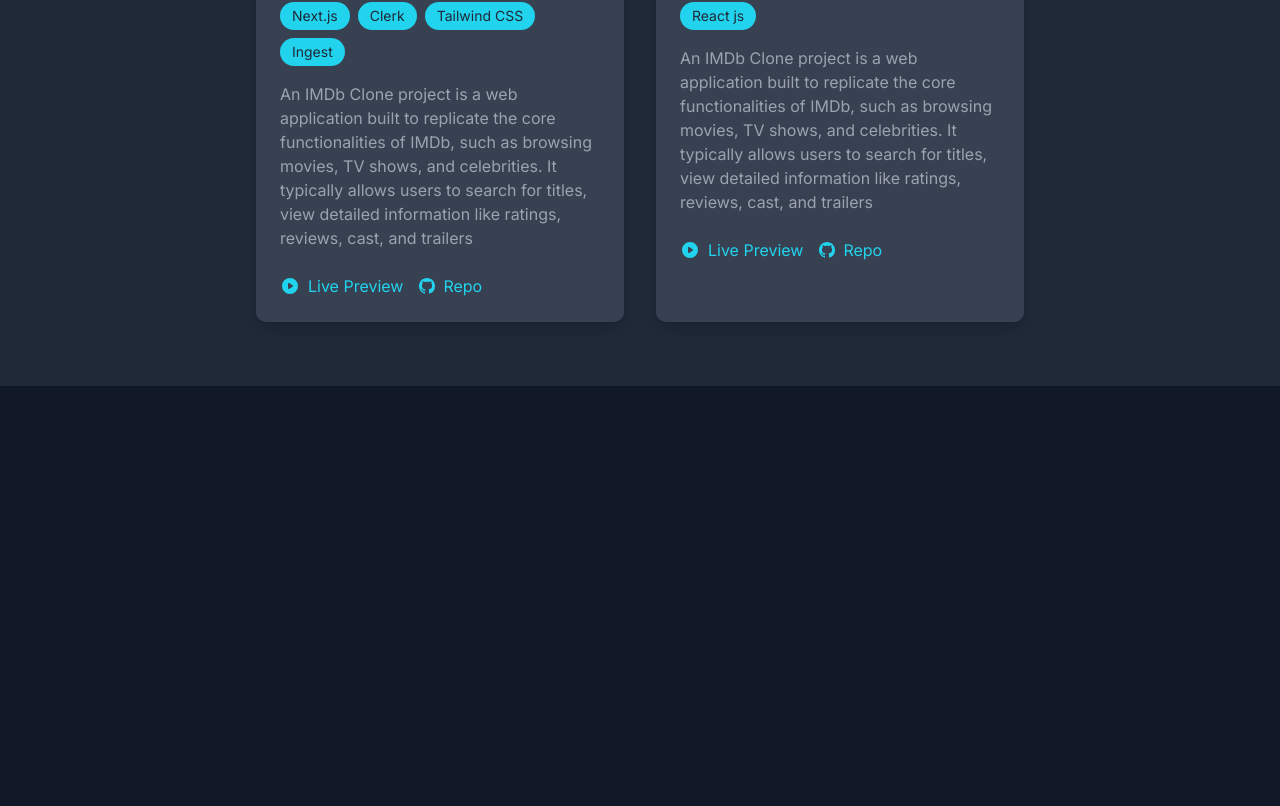
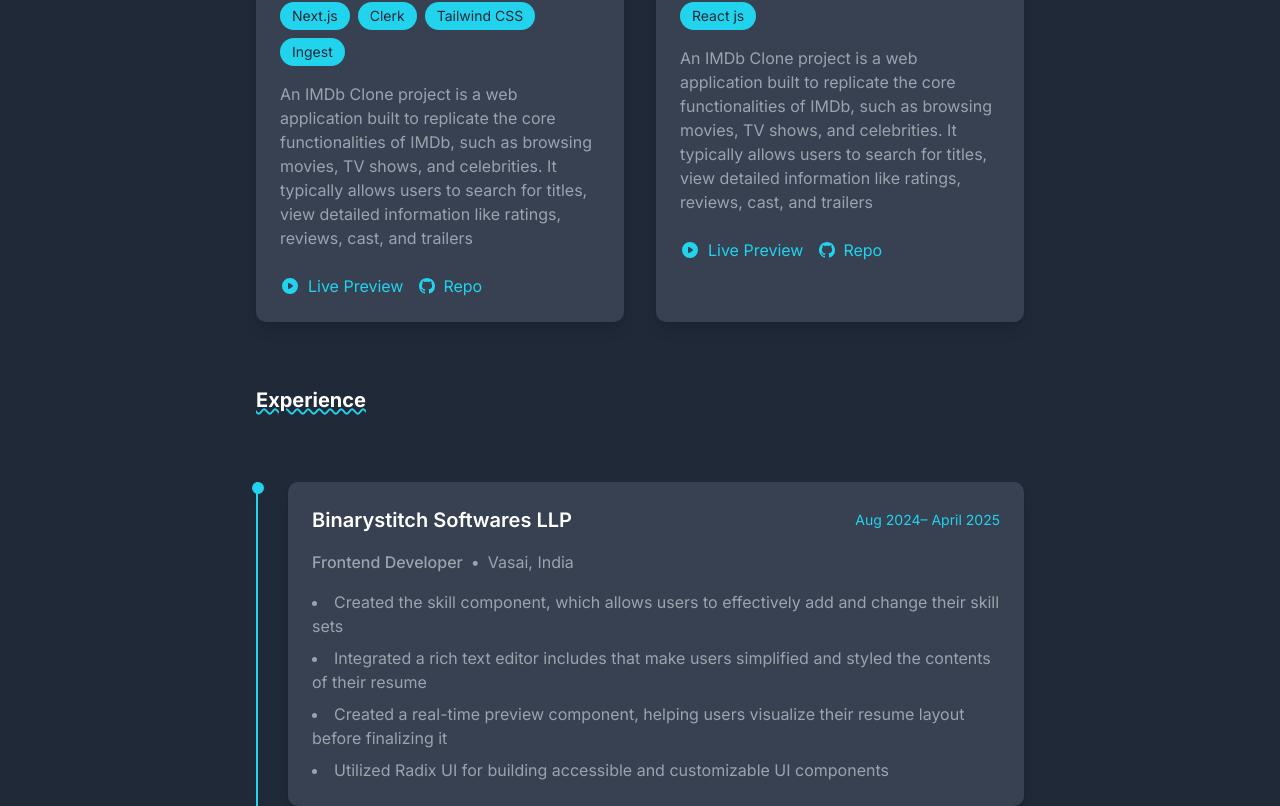
Before and after one commit to RajTangadi/Portfolio, a Next.js app: page / in a window 1280 px wide. Shown: the part 2106-2912 px from the top of the page. Before the commit the page ends 2492 px from the top, so only its background shows below. Built offline with nearby package versions, Linux system fonts and the light colour scheme.

Commit message:
Add Experience component to Home page and update Projects data

```diff
--- a/src/app/page.tsx
+++ b/src/app/page.tsx
@@ -1,3 +1,4 @@
+import Experience from "@/components/Experience";
 import Hero from "@/components/Hero";
 import Technology from "@/components/Technology";
 
@@ -6,6 +7,7 @@
     <>
         <Hero/ >
         <Technology />
+        <Experience />
     </>
   );
 }
--- /dev/null
+++ b/src/components/Experience.tsx
@@ -0,0 +1,80 @@
+'use client'
+
+import { motion } from "framer-motion"
+
+const experiences = [
+  {
+    company: "Binarystitch Softwares LLP",
+    period: "Aug 2024– April 2025",
+    role: "Frontend Developer",
+    location: "Vasai, India",
+    achievements: [
+      "Created the skill component, which allows users to effectively add and change their skill sets",
+      "Integrated a rich text editor includes that make users simplified and styled the contents of their resume",
+      "Created a real-time preview component, helping users visualize their resume layout before finalizing it",
+      "Utilized Radix UI for building accessible and customizable UI components"
+    ]
+  }
+]
+
+const Experience = () => {
+  return (
+    <section className="px-4 sm:px-4 bg-[#1F2937] ">
+      <div className="max-w-3xl mx-auto">
+        <div className="underline decoration-wavy decoration-[#22D3EE] md:flex">
+          <motion.h2
+            className="text-xl font-bold text-center mb-5 text-[#FFFFFF]"
+            initial={{ opacity: 0, y: 20 }}
+            whileInView={{ opacity: 1, y: 0 }}
+            transition={{ duration: 0.5 }}
+            viewport={{ once: true }}
+          >
+            Experience
+          </motion.h2>
+        </div>
+
+        <div className="mt-12">
+          {experiences.map((experience, index) => (
+            <motion.div
+              key={index}
+              className="relative pl-8 pb-8 last:pb-0"
+              initial={{ opacity: 0, y: 20 }}
+              whileInView={{ opacity: 1, y: 0 }}
+              transition={{ duration: 0.5, delay: index * 0.1 }}
+              viewport={{ once: true }}
+            >
+              {/* Timeline line */}
+              <div className="absolute left-0 top-0 bottom-0 w-0.5 bg-[#22D3EE]"></div>
+
+              {/* Timeline dot */}
+              <div className="absolute left-[-4px] top-0 w-3 h-3 rounded-full bg-[#22D3EE]"></div>
+
+              <div className="bg-[#374151] rounded-lg p-6 shadow-lg">
+                <div className="flex flex-col sm:flex-row sm:items-center justify-between mb-4">
+                  <h3 className="text-xl font-semibold text-[#FFFFFF]">{experience.company}</h3>
+                  <span className="text-[#22D3EE] text-sm">{experience.period}</span>
+                </div>
+
+                <div className="flex flex-col sm:flex-row sm:items-center gap-2 mb-4">
+                  <span className="text-[#9CA3AF] font-medium">{experience.role}</span>
+                  <span className="hidden sm:block text-[#9CA3AF]">•</span>
+                  <span className="text-[#9CA3AF]">{experience.location}</span>
+                </div>
+
+                <ul className="list-disc list-inside space-y-2">
+                  {experience.achievements.map((achievement, idx) => (
+                    <li key={idx} className="text-[#9CA3AF]">
+                      {achievement}
+                    </li>
+                  ))}
+                </ul>
+              </div>
+            </motion.div>
+          ))}
+        </div>
+      </div>
+    </section>
+  )
+}
+
+export default Experience
--- a/src/components/Projects.tsx
+++ b/src/components/Projects.tsx
@@ -23,6 +23,7 @@
     technologies: ["React", "Tailwind CSS","Node.js", "Express", "MongoDB"],
     liveUrl: "https://mern-estate-2-g6uj.onrender.com",
     githubUrl: "https://github.com/RajTangadi/mern-estate"
+
   },
   {
     id: 3,
```
